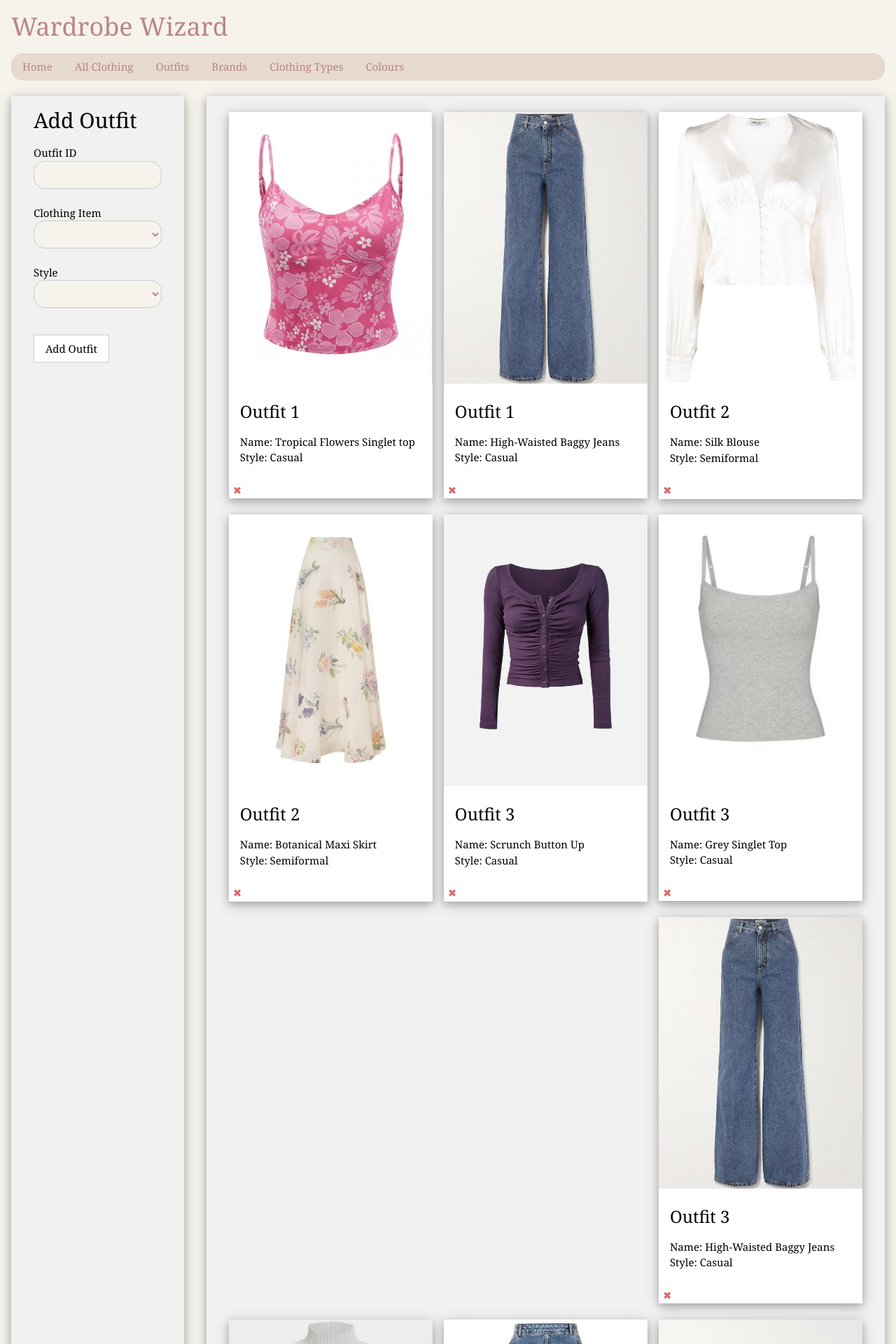
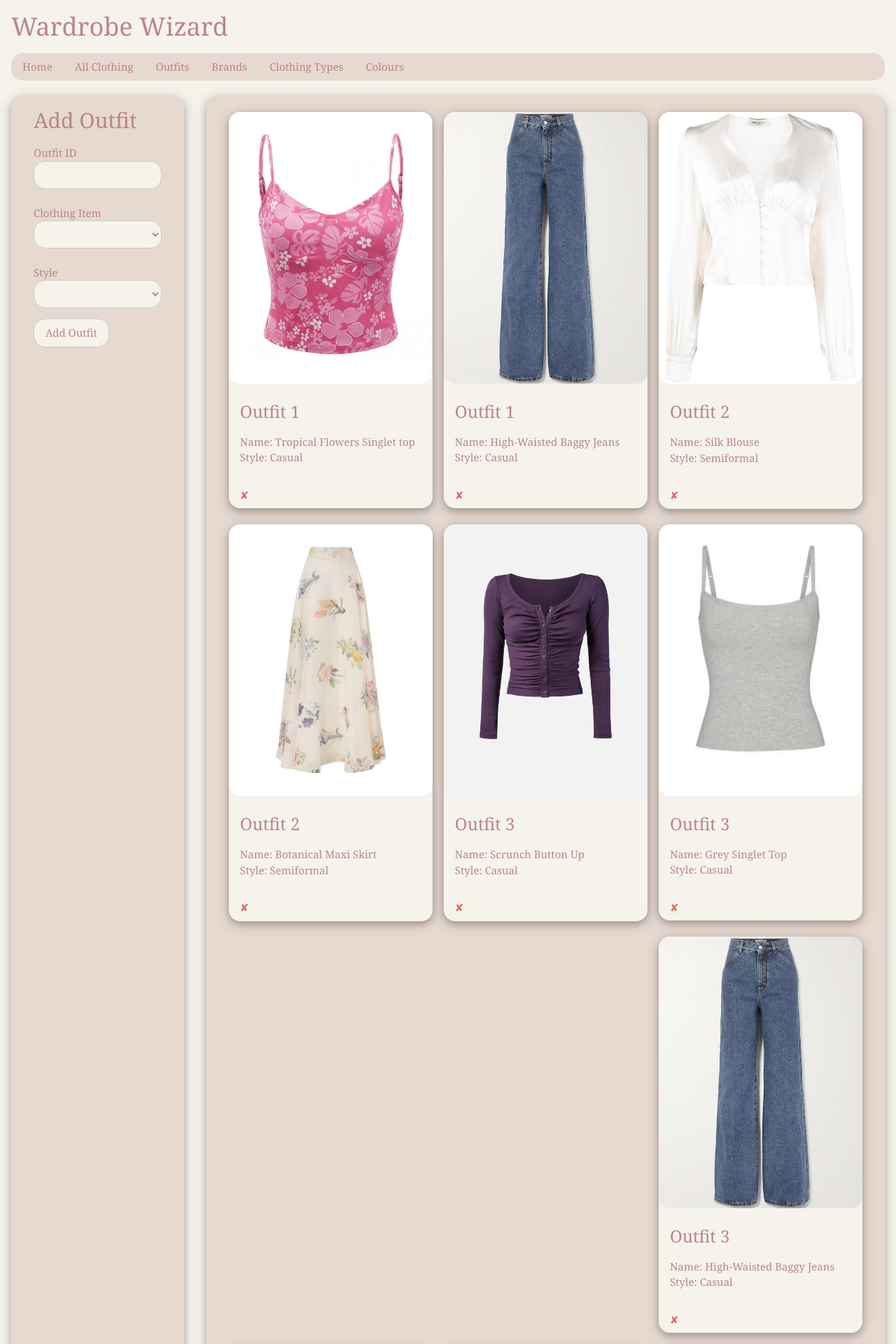
Before and after one commit to charlottepanck/CKP-Wardrobe, a Flask app: page /outfit in a window 1280 px wide. Shown: the top 1920 px of the page at 70% size. Run offline with Flask 3, Linux system fonts and the light colour scheme; data comes from the database, SQL or seed files in the repository.

Commit message:
style outfits page and fix button on clothing

```diff
--- a/templates/clothing.html
+++ b/templates/clothing.html
@@ -37,7 +37,7 @@
       <label for="img_file">Image </label>
       <input type="file" name="file" id="file" accept=".jpeg,.jpg" class="colour4 w3-input w3-border" required/>
 
-      <p><input button type="submit" value="Add Clothing" class="w3-button w3-round-xlarge colour4 w3-border"></p>
+      <p><input button type="submit" value="Add Clothing" class="w3-ckp-button w3-round-xlarge colour4 w3-border"></p>
     </form>
     <p>If images look stretched try resize the browser window :p</p>
   </div>
--- a/templates/outfits.html
+++ b/templates/outfits.html
@@ -3,7 +3,7 @@
 <br>
 <div class="w3-cell-row">
   <br>
-  <div class="w3-container w3-light-grey w3-cell w3-card-4" style="width:20%">
+  <div class="w3-container w3-round-xlarge colour5 w3-cell w3-card-4" style="width:20%">
     <form class="w3-container" action="{{ url_for('addoutfit') }}" method="POST">
       <h2>Add Outfit</h2>
 
@@ -25,9 +25,9 @@
         {% for items in resultsstyleo %}
         <option value={{items[0]}}>{{items[1]}}</option>
         {% endfor %}
-      </select><br>
+      </select>
 
-      <p><input button type="submit" value="Add Outfit" class="w3-button w3-white w3-border"></p>
+      <p><input button type="submit" value="Add Outfit" class="w3-ckp-button w3-round-xlarge colour4 w3-border"></p>
     </form>
   </div>
 
@@ -49,19 +49,19 @@
 
 <div class="w3-container"></div>
 
-  <div class="w3-container w3-light-grey w3-cell w3-card-4" style="width:80%">
+  <div class="w3-container w3-round-xlarge colour5 w3-cell w3-card-4" style="width:80%">
     <br>
     <div class="w3-row-padding">
       {% for item in outfits_results %}
       <div class="w3-third">
-        <div class="w3-card-4 w3-white">
-          <img src="/static/images/{{ item[4] }}" alt=lol class="responsive" onError="this.onerror=null;this.src='/static/images/noimage_lol.jpg';">
+        <div class="w3-card-4 colour4 w3-round-xlarge">
+          <img src="/static/images/{{ item[4] }}" alt=lol class="w3-round-xlarge responsive" onError="this.onerror=null;this.src='/static/images/noimage_lol.jpg';">
           <div class="padding">
           <h3>Outfit {{ item[1] }}</h3>
           <p>Name: {{ item[2] }}<br>Style: {{ item[3] }}</p>
         </div>
           <form method="POST" action="{{ url_for('deleteoutfit', ID=item[0]) }}">
-            <input type="submit" title="Delete" class="input delete-button w3-right-align" value="&#10006;" onclick="return confirm('Are you sure you want to delete this Item?')">
+            <input type="submit" title="Delete" class="input w3-padding delete-button w3-right-align" value="&#10008;" onclick="return confirm('Are you sure you want to delete this Item?')">
           </form>
         </div>
         <br>
```
